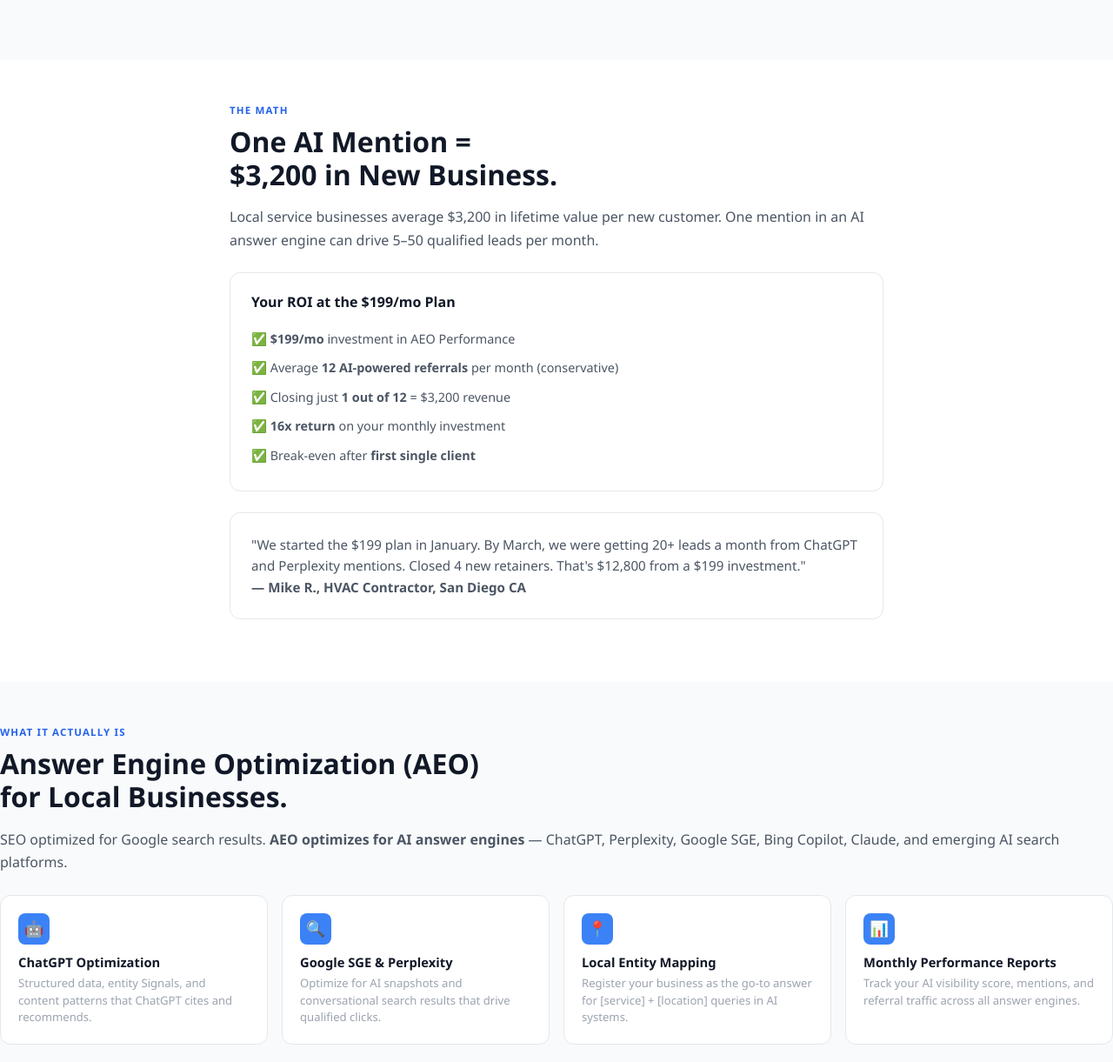
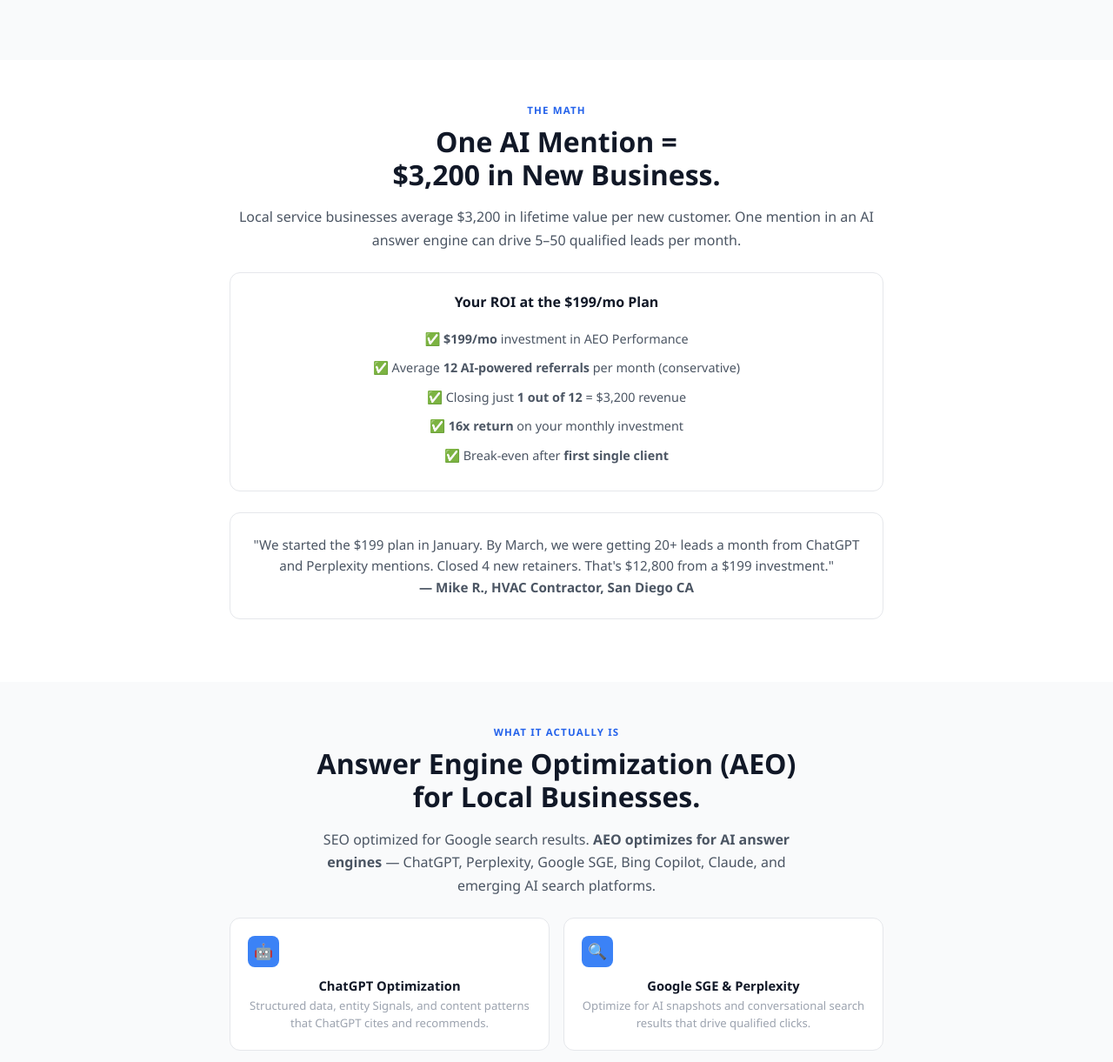
Before and after one commit to venture2112/aeo-performance, a website: page index.html in a window 1280 px wide. Shown: the part 1760-2981 px from the top of the page at 87% size. Drawn offline with Linux system fonts and the light colour scheme.

Commit message:
Center 'What It Actually Is' section - add container with text-align:center

```diff
--- a/index.html
+++ b/index.html
@@ -179,7 +179,7 @@
 
   <!-- SPECIFIC OUTCOME ANCHORING -->
   <section class="section">
-    <div class="container">
+    <div class="container" style="text-align: center;">
       <div class="eyebrow">The Math</div>
       <h2>One AI Mention =<br>$3,200 in New Business.</h2>
       <p class="subtext">Local service businesses average $3,200 in lifetime value per new customer. One mention in an AI answer engine can drive 5–50 qualified leads per month.</p>
@@ -206,9 +206,10 @@
 
   <!-- WHAT IT ACTUALLY IS -->
   <section class="section alt">
-    <div class="eyebrow">What It Actually Is</div>
-    <h2>Answer Engine Optimization (AEO)<br>for Local Businesses.</h2>
-    <p class="subtext">SEO optimized for Google search results. <strong>AEO optimizes for AI answer engines</strong> — ChatGPT, Perplexity, Google SGE, Bing Copilot, Claude, and emerging AI search platforms.</p>
+    <div class="container" style="text-align: center;">
+      <div class="eyebrow">What It Actually Is</div>
+      <h2>Answer Engine Optimization (AEO)<br>for Local Businesses.</h2>
+      <p class="subtext" style="max-width: 600px; margin: 0 auto 1.5rem;">SEO optimized for Google search results. <strong>AEO optimizes for AI answer engines</strong> — ChatGPT, Perplexity, Google SGE, Bing Copilot, Claude, and emerging AI search platforms.</p>
 
     <div style="display:grid; grid-template-columns:repeat(auto-fit, minmax(250px,1fr)); gap:1rem; margin:1.5rem 0;">
       <div style="background:#fff; border:1px solid var(--gray-200); border-radius:var(--radius); padding:1.25rem;">
```
